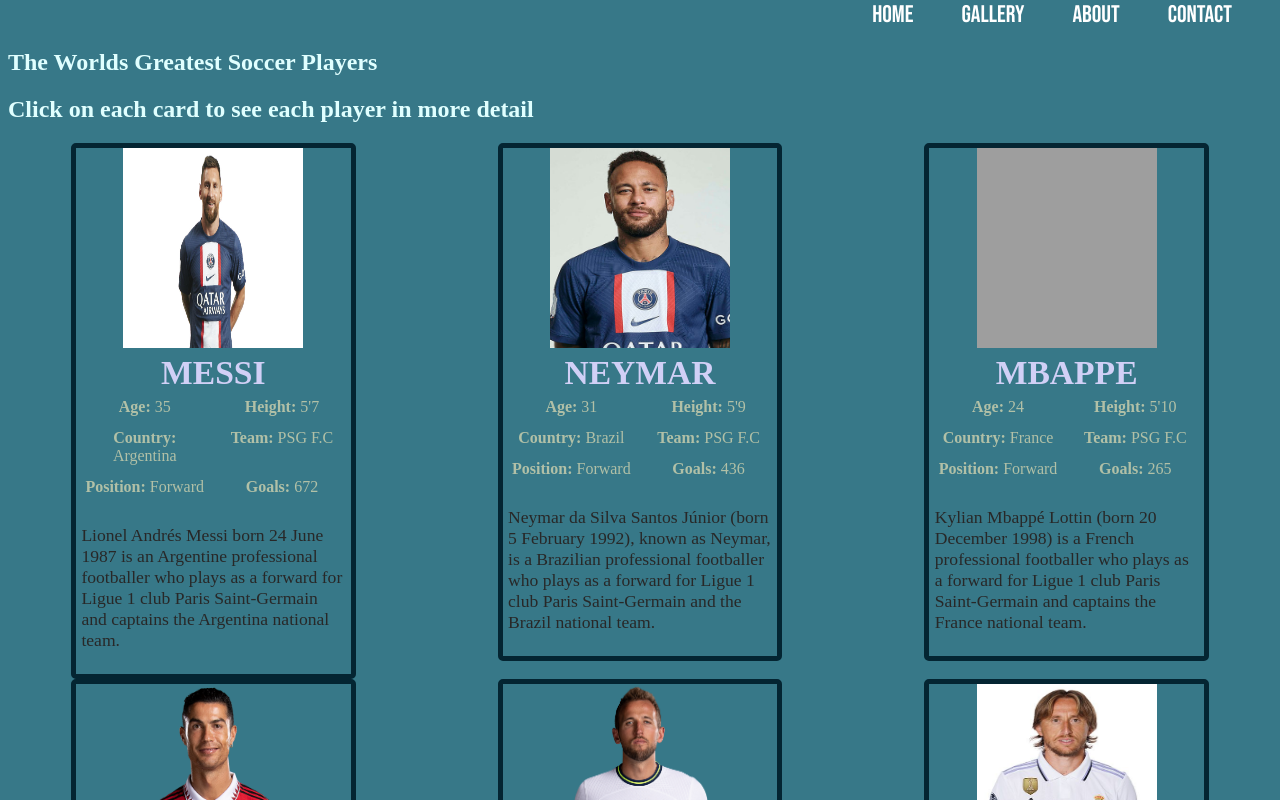
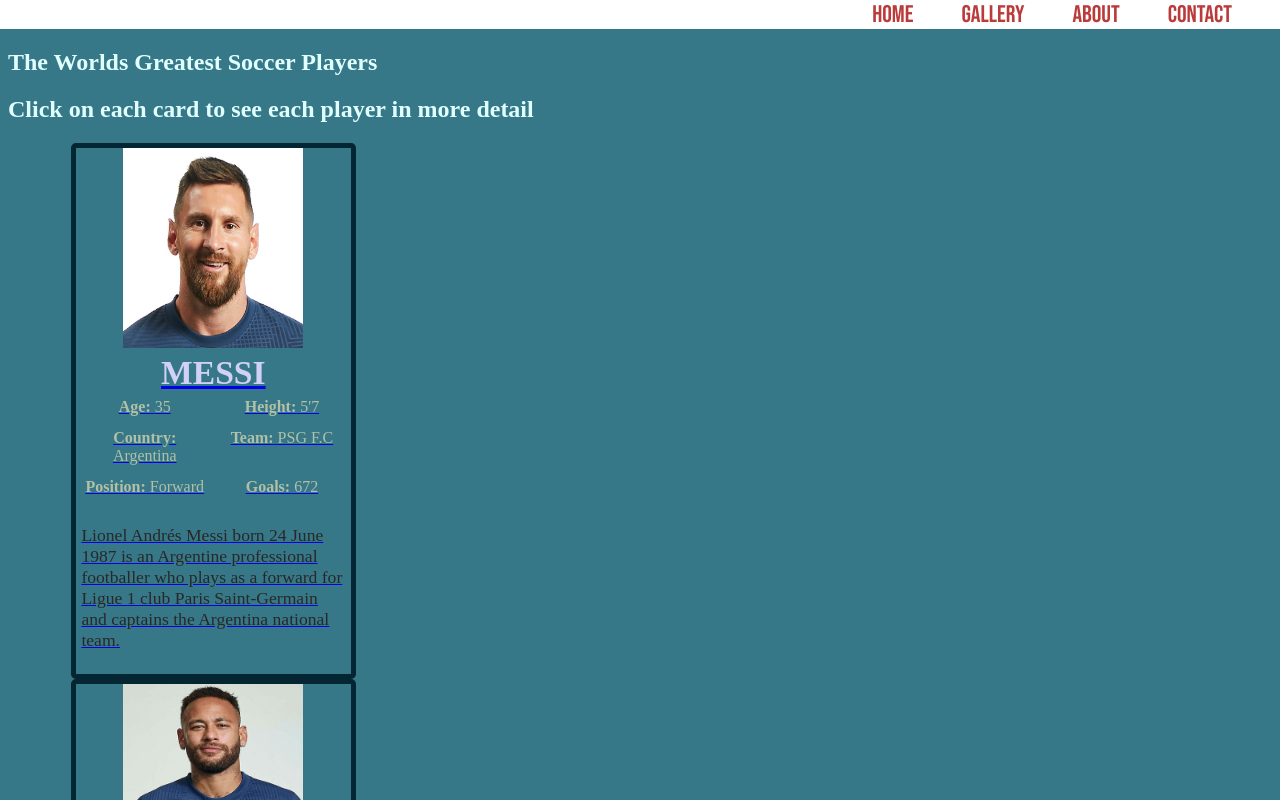
Before and after one commit to Kaleb-cpu/CPNT262-Final-Project, a SvelteKit app: page /gallery in a window 1280 px wide. Shown: the top 800 px of the page. Built offline with nearby package versions, Linux system fonts and the light colour scheme; grey boxes are pictures that could not be loaded.

Commit message:
hero section added

```diff
--- a/src/lib/components/Players.svelte
+++ b/src/lib/components/PlayerCard.svelte
@@ -1,13 +1,9 @@
 <script>
-	import { players } from '../players.js';
-	// export let player;
+	export let player;
 </script>
 
 <main>
 	<div class="gallery">
-
-	{#each players as player}
-		<a href={player.link}>
 			<div class="player-card">
 				<div class="player-name">
 					<img src={player.image} width="350" height="200" alt="messi's" />
@@ -27,8 +23,6 @@
 					<p>{player.description}</p>
 				</div>
 			</div>
-		</a>
-	{/each}
 </div>
 </main>
 
--- a/src/routes/+page.svelte
+++ b/src/routes/+page.svelte
@@ -4,10 +4,17 @@
 </svelte:head>
 
 <main>
-  Hello
+  <div class=hero-section>
+    <!-- <img src="./images/stadium.jpg" alt=""> -->
+  </div>
 </main>
   <style>
-  main{
+    .hero-section{
+      object-fit: cover;
+      width: max-content;
+    }
+    main{
+    background-image:url(./images/stadium.jpg);
     flex: auto;
   }
 
--- a/src/routes/about/+page.svelte
+++ b/src/routes/about/+page.svelte
@@ -11,5 +11,6 @@
 <style>
   main{
     flex: auto;
+    background-color: #377888;
   }
 </style>
--- a/src/routes/gallery/+page.svelte
+++ b/src/routes/gallery/+page.svelte
@@ -1,6 +1,6 @@
 <script>
-	import Players from "$lib/components/Players.svelte";
-  import { players } from '$lib/players.js'
+	import PlayerCard from "$lib/components/PlayerCard.svelte";
+  import { players } from '$lib/components/players.js'
 </script>
 
 <svelte:head>
@@ -13,9 +13,13 @@
     <h1>The Worlds Greatest Soccer Players</h1>
     <h2>Click on each card to see each player in more detail</h2>
   </section>
-
-
-        <Players />
+  <div class="player-card">
+        {#each players as player}
+      <a href="/gallery/{player.id}">
+        <PlayerCard {player} />
+      </a>
+    {/each}
+  </div>
 </main>
 
 
@@ -28,5 +32,6 @@
   }
   main{
     flex: auto;
+    background-color: #377888;
   }
 </style>
--- a/src/routes/main.css
+++ b/src/routes/main.css
@@ -1,5 +1,5 @@
 body{
-   background-color: #377888;
+
   display: flex;
   flex-direction: column;
   min-height: 100vh;
@@ -16,7 +16,7 @@
 nav a{
   font-size: 1.5em;
   text-decoration: none;
-  color: rgb(255, 255, 255);
+  color: rgb(187, 59, 59);
   font-family: 'Bebas Neue', cursive;
 
 
```
Also changed, not shown: src/routes/gallery/[singlePlayer]/+page.svelte (+16 -13 lines), src/lib/components/players.js, static/images/messi-thumbnail.jpeg (added), static/images/stadium.jpg (added).
